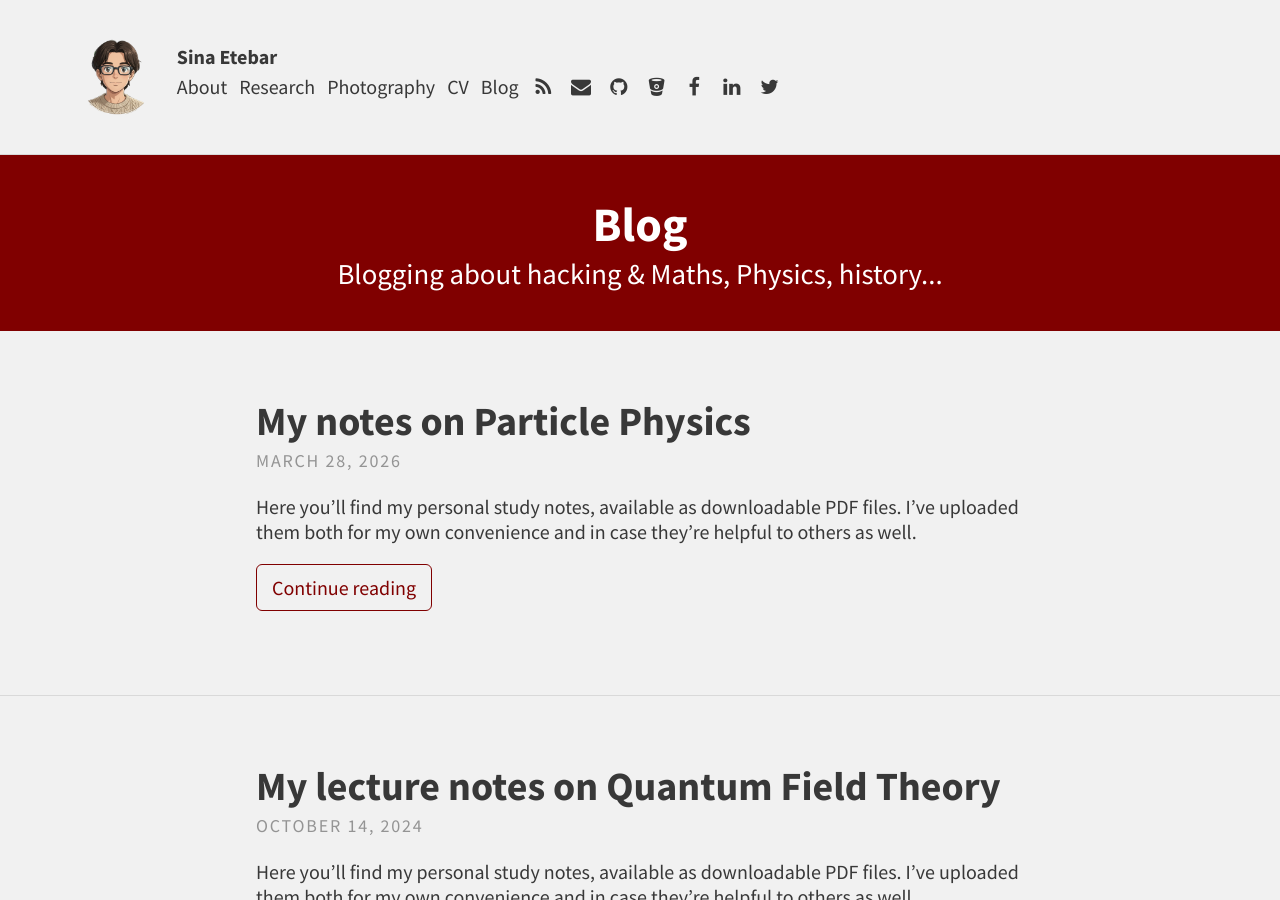
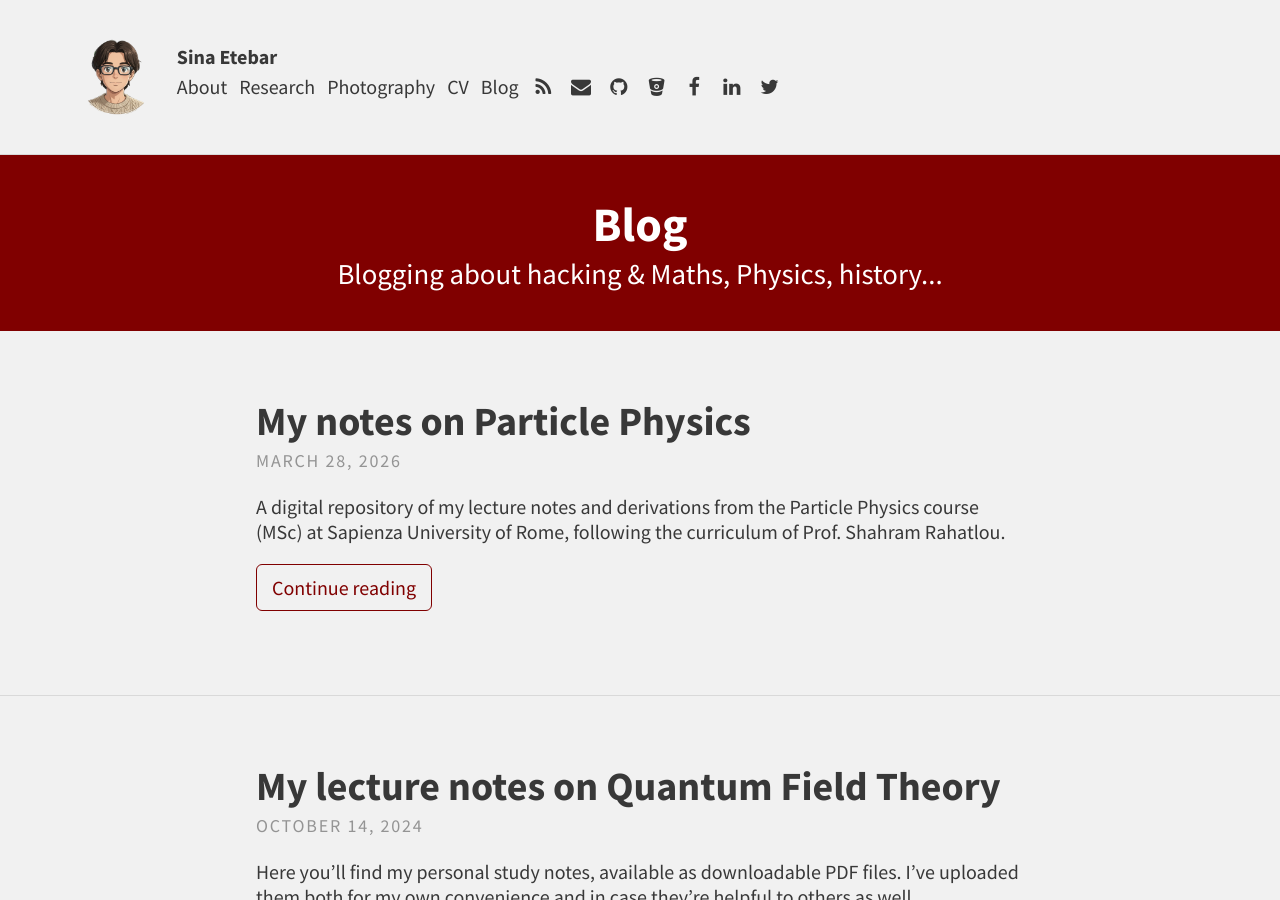
Before and after one commit to SinaEtebar/Website, a Jekyll site: the page built from blog.md, in a window 1280 px wide and 900 px high. Built offline with Jekyll 4.4.1, drawn with Linux system fonts in a browser that asks for light colours.

Commit message:
Update blog.md

```diff
--- a/blog.md
+++ b/blog.md
@@ -24,7 +24,7 @@ feature-img: "assets/img/SNF/header.png"
         </p>
       </header>
       <div class="excerpt">
-     Here you’ll find my personal study notes, available as downloadable PDF files. I’ve uploaded them both for my own convenience and in case they’re helpful to others as well.<br>
+     A digital repository of my lecture notes and derivations from the Particle Physics course (MSc) at Sapienza University of Rome, following the curriculum of Prof. Shahram Rahatlou.<br>
         <a class="button" href="/2026/03/28/PP.html">
           Continue reading
         </a>
```
